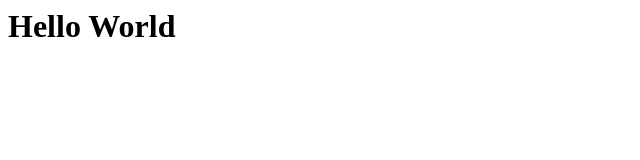
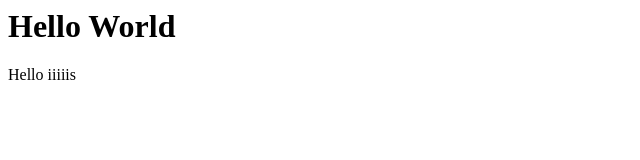
Before and after one commit to olegslavkin/olegslavkin.github.io, a plain HTML site: page index.html in a window 1280 px wide. Shown: the full height of the page, 0-640 px from the left. Drawn offline with Linux system fonts and the light colour scheme.

Commit message:
test <p>

```diff
--- a/index.html
+++ b/index.html
@@ -5,5 +5,6 @@
 	<title>Hello</title>
 	<body>
 		<h1>Hello World</h1>
+		<p>Hello iiiiis</p>
 	</body>
 </html>
```
